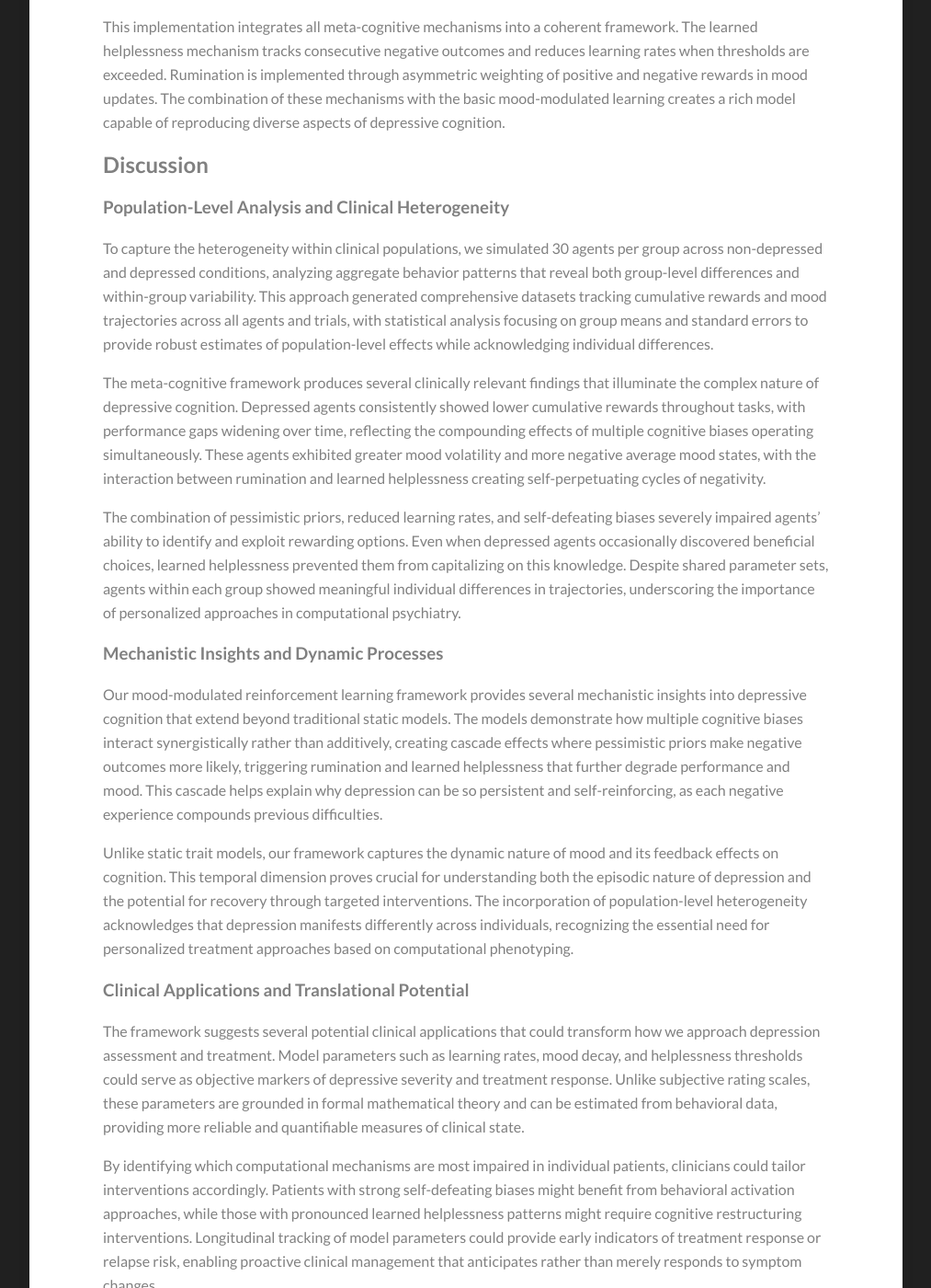
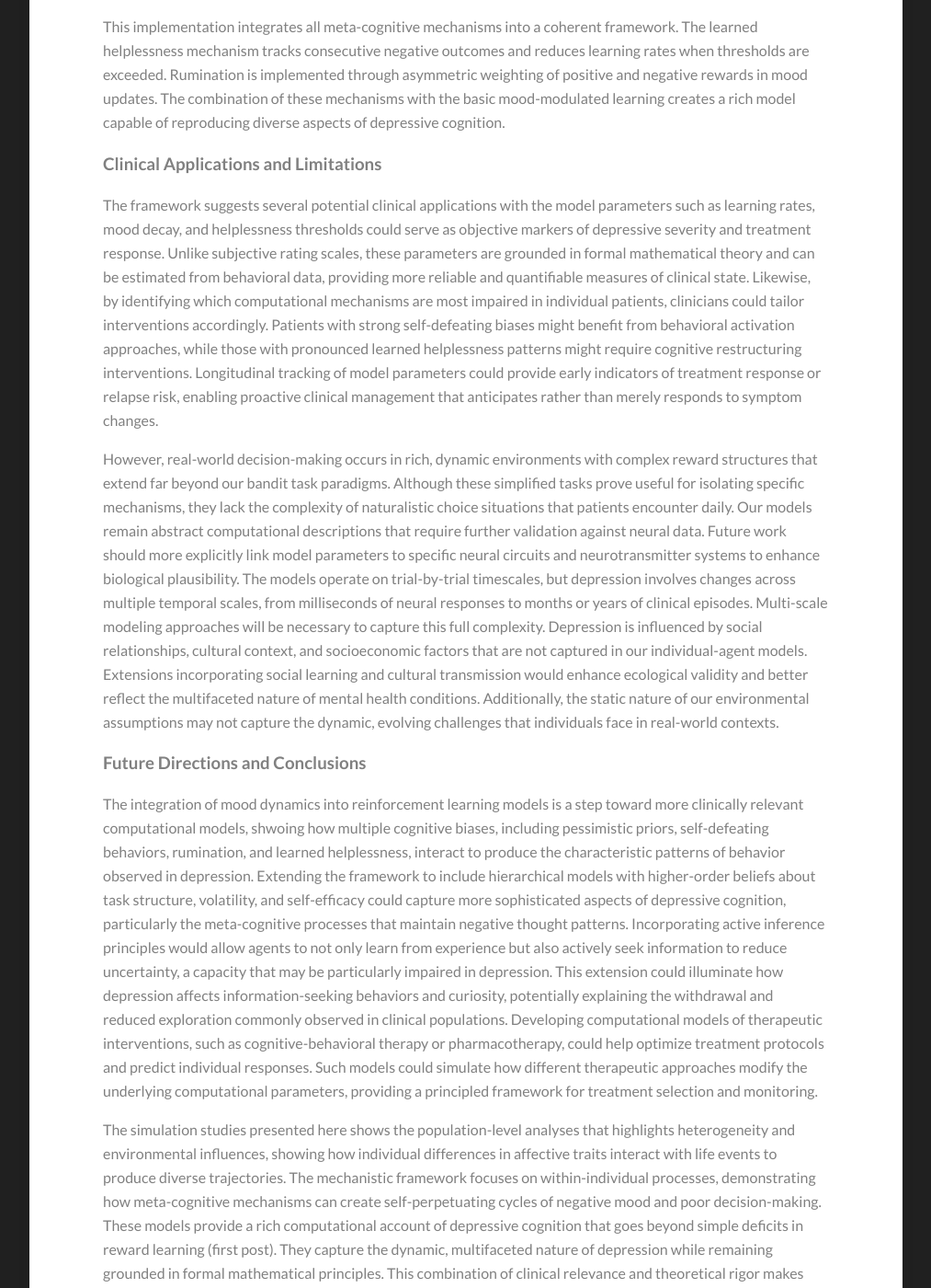
Before and after one commit to Kamran-Afzali/Kamran-Afzali.github.io, a Jekyll site: the page built from _posts/2026-07-24-Q-Learning_DEP_2.md, in a window 1280 px wide and 1400 px high, scrolled down 8223 px. Shown: the whole window at 92% size, without its empty margins (133-1146 px from the left). Built offline with Jekyll 4.4.1, drawn with Linux system fonts in a browser that asks for light colours; our own code applies the rules of GitHub Pages for plain Markdown files; formulas are drawn with MathJax 3; some of the changed text lies outside the part shown.

Commit message:
Update 2026-07-24-Q-Learning_DEP_2.md

```diff
--- a/_posts/2026-07-24-Q-Learning_DEP_2.md
+++ b/_posts/2026-07-24-Q-Learning_DEP_2.md
@@ -319,57 +319,19 @@ bayesian_agent_meta <- function(
 
 This implementation integrates all meta-cognitive mechanisms into a coherent framework. The learned helplessness mechanism tracks consecutive negative outcomes and reduces learning rates when thresholds are exceeded. Rumination is implemented through asymmetric weighting of positive and negative rewards in mood updates. The combination of these mechanisms with the basic mood-modulated learning creates a rich model capable of reproducing diverse aspects of depressive cognition.
 
-## Discussion
 
-### Population-Level Analysis and Clinical Heterogeneity
+### Clinical Applications and Limitations
 
-To capture the heterogeneity within clinical populations, we simulated 30 agents per group across non-depressed and depressed conditions, analyzing aggregate behavior patterns that reveal both group-level differences and within-group variability. This approach generated comprehensive datasets tracking cumulative rewards and mood trajectories across all agents and trials, with statistical analysis focusing on group means and standard errors to provide robust estimates of population-level effects while acknowledging individual differences.
+The framework suggests several potential clinical applications with the model parameters such as learning rates, mood decay, and helplessness thresholds could serve as objective markers of depressive severity and treatment response. Unlike subjective rating scales, these parameters are grounded in formal mathematical theory and can be estimated from behavioral data, providing more reliable and quantifiable measures of clinical state. Likewise, by identifying which computational mechanisms are most impaired in individual patients, clinicians could tailor interventions accordingly. Patients with strong self-defeating biases might benefit from behavioral activation approaches, while those with pronounced learned helplessness patterns might require cognitive restructuring interventions. Longitudinal tracking of model parameters could provide early indicators of treatment response or relapse risk, enabling proactive clinical management that anticipates rather than merely responds to symptom changes.
 
-The meta-cognitive framework produces several clinically relevant findings that illuminate the complex nature of depressive cognition. Depressed agents consistently showed lower cumulative rewards throughout tasks, with performance gaps widening over time, reflecting the compounding effects of multiple cognitive biases operating simultaneously. These agents exhibited greater mood volatility and more negative average mood states, with the interaction between rumination and learned helplessness creating self-perpetuating cycles of negativity.
+However, real-world decision-making occurs in rich, dynamic environments with complex reward structures that extend far beyond our bandit task paradigms. Although these simplified tasks prove useful for isolating specific mechanisms, they lack the complexity of naturalistic choice situations that patients encounter daily. Our models remain abstract computational descriptions that require further validation against neural data. Future work should more explicitly link model parameters to specific neural circuits and neurotransmitter systems to enhance biological plausibility. The models operate on trial-by-trial timescales, but depression involves changes across multiple temporal scales, from milliseconds of neural responses to months or years of clinical episodes. Multi-scale modeling approaches will be necessary to capture this full complexity. Depression is influenced by social relationships, cultural context, and socioeconomic factors that are not captured in our individual-agent models. Extensions incorporating social learning and cultural transmission would enhance ecological validity and better reflect the multifaceted nature of mental health conditions. Additionally, the static nature of our environmental assumptions may not capture the dynamic, evolving challenges that individuals face in real-world contexts.
 
-The combination of pessimistic priors, reduced learning rates, and self-defeating biases severely impaired agents' ability to identify and exploit rewarding options. Even when depressed agents occasionally discovered beneficial choices, learned helplessness prevented them from capitalizing on this knowledge. Despite shared parameter sets, agents within each group showed meaningful individual differences in trajectories, underscoring the importance of personalized approaches in computational psychiatry.
+### Future Directions and Conclusions
 
-### Mechanistic Insights and Dynamic Processes
+The integration of mood dynamics into reinforcement learning models is a step toward more clinically relevant computational models, shwoing how multiple cognitive biases, including pessimistic priors, self-defeating behaviors, rumination, and learned helplessness, interact to produce the characteristic patterns of behavior observed in depression. Extending the framework to include hierarchical models with higher-order beliefs about task structure, volatility, and self-efficacy could capture more sophisticated aspects of depressive cognition, particularly the meta-cognitive processes that maintain negative thought patterns. Incorporating active inference principles would allow agents to not only learn from experience but also actively seek information to reduce uncertainty, a capacity that may be particularly impaired in depression. This extension could illuminate how depression affects information-seeking behaviors and curiosity, potentially explaining the withdrawal and reduced exploration commonly observed in clinical populations. Developing computational models of therapeutic interventions, such as cognitive-behavioral therapy or pharmacotherapy, could help optimize treatment protocols and predict individual responses. Such models could simulate how different therapeutic approaches modify the underlying computational parameters, providing a principled framework for treatment selection and monitoring.
 
-Our mood-modulated reinforcement learning framework provides several mechanistic insights into depressive cognition that extend beyond traditional static models. The models demonstrate how multiple cognitive biases interact synergistically rather than additively, creating cascade effects where pessimistic priors make negative outcomes more likely, triggering rumination and learned helplessness that further degrade performance and mood. This cascade helps explain why depression can be so persistent and self-reinforcing, as each negative experience compounds previous difficulties.
+The simulation studies presented here shows the population-level analyses that highlights heterogeneity and environmental influences, showing how individual differences in affective traits interact with life events to produce diverse trajectories. The mechanistic framework focuses on within-individual processes, demonstrating how meta-cognitive mechanisms can create self-perpetuating cycles of negative mood and poor decision-making. These models provide a rich computational account of depressive cognition that goes beyond simple deficits in reward learning (first post). They capture the dynamic, multifaceted nature of depression while remaining grounded in formal mathematical principles. This combination of clinical relevance and theoretical rigor makes them valuable tools for both basic research and clinical application, bridging the gap between computational theory and therapeutic practice. As computational psychiatry continues to mature, models like these will play an important role in understanding mental illness, developing targeted interventions, and ultimately improving outcomes for patients. The challenge ahead lies in validating these models against real-world data, extending them to capture additional aspects of human psychology, and translating computational insights into effective clinical tools that can be implemented in routine practice.
 
-Unlike static trait models, our framework captures the dynamic nature of mood and its feedback effects on cognition. This temporal dimension proves crucial for understanding both the episodic nature of depression and the potential for recovery through targeted interventions. The incorporation of population-level heterogeneity acknowledges that depression manifests differently across individuals, recognizing the essential need for personalized treatment approaches based on computational phenotyping.
-
-### Clinical Applications and Translational Potential
-
-The framework suggests several potential clinical applications that could transform how we approach depression assessment and treatment. Model parameters such as learning rates, mood decay, and helplessness thresholds could serve as objective markers of depressive severity and treatment response. Unlike subjective rating scales, these parameters are grounded in formal mathematical theory and can be estimated from behavioral data, providing more reliable and quantifiable measures of clinical state.
-
-By identifying which computational mechanisms are most impaired in individual patients, clinicians could tailor interventions accordingly. Patients with strong self-defeating biases might benefit from behavioral activation approaches, while those with pronounced learned helplessness patterns might require cognitive restructuring interventions. Longitudinal tracking of model parameters could provide early indicators of treatment response or relapse risk, enabling proactive clinical management that anticipates rather than merely responds to symptom changes.
-
-### Limitations and Methodological Considerations
-
-While our framework represents a significant advance in modeling affective decision-making, several limitations must be acknowledged to contextualize these findings appropriately. Real-world decision-making occurs in rich, dynamic environments with complex reward structures that extend far beyond our bandit task paradigms. Although these simplified tasks prove useful for isolating specific mechanisms, they lack the complexity of naturalistic choice situations that patients encounter daily.
-
-Our models, while inspired by neuroscientific findings, remain abstract computational descriptions that require further validation against neural data. Future work should more explicitly link model parameters to specific neural circuits and neurotransmitter systems to enhance biological plausibility. The models operate on trial-by-trial timescales, but depression involves changes across multiple temporal scales, from milliseconds of neural responses to months or years of clinical episodes. Multi-scale modeling approaches will be necessary to capture this full complexity.
-
-Depression is influenced by social relationships, cultural context, and socioeconomic factors that are not captured in our individual-agent models. Extensions incorporating social learning and cultural transmission would enhance ecological validity and better reflect the multifaceted nature of mental health conditions. Additionally, the static nature of our environmental assumptions may not capture the dynamic, evolving challenges that individuals face in real-world contexts.
-
-### Future Research Directions
-
-Several promising directions emerge from this work that could significantly advance computational psychiatry. Extending the framework to include hierarchical models with higher-order beliefs about task structure, volatility, and self-efficacy could capture more sophisticated aspects of depressive cognition, particularly the meta-cognitive processes that maintain negative thought patterns.
-
-Incorporating active inference principles would allow agents to not only learn from experience but also actively seek information to reduce uncertainty, a capacity that may be particularly impaired in depression. This extension could illuminate how depression affects information-seeking behaviors and curiosity, potentially explaining the withdrawal and reduced exploration commonly observed in clinical populations.
-
-Developing computational models of therapeutic interventions, such as cognitive-behavioral therapy or pharmacotherapy, could help optimize treatment protocols and predict individual responses. Such models could simulate how different therapeutic approaches modify the underlying computational parameters, providing a principled framework for treatment selection and monitoring.
-
-The framework could also be extended to model other psychiatric conditions characterized by altered reward processing, including addiction, anxiety disorders, and bipolar disorder. Cross-diagnostic applications would help identify shared computational mechanisms while highlighting disorder-specific features, potentially informing transdiagnostic treatment approaches.
-
-## Conclusion
-
-The integration of mood dynamics into reinforcement learning models represents a crucial step toward more realistic and clinically relevant computational models of mental health. Our comprehensive framework demonstrates how multiple cognitive biases, including pessimistic priors, self-defeating behaviors, rumination, and learned helplessness, interact to produce the characteristic patterns of behavior observed in depression.
-
-The simulation studies presented here illustrate different but complementary aspects of this complexity. The population-level analyses capture heterogeneity and environmental influences, showing how individual differences in affective traits interact with life events to produce diverse trajectories. The mechanistic framework focuses on within-individual processes, demonstrating how meta-cognitive mechanisms can create self-perpetuating cycles of negative mood and poor decision-making.
-
-Together, these models provide a rich computational account of depressive cognition that goes beyond simple deficits in reward learning. They capture the dynamic, multifaceted nature of depression while remaining grounded in formal mathematical principles. This combination of clinical relevance and theoretical rigor makes them valuable tools for both basic research and clinical application, bridging the gap between computational theory and therapeutic practice.
-
-As computational psychiatry continues to mature, models like these will play an increasingly important role in understanding mental illness, developing targeted interventions, and ultimately improving outcomes for patients. The challenge ahead lies in validating these models against real-world data, extending them to capture additional aspects of human psychology, and translating computational insights into effective clinical tools that can be implemented in routine practice.
-
-The future of mental health treatment may well depend on our ability to understand the computational principles underlying normal and abnormal cognition. By providing formal, testable models of how mood influences decision-making, our framework contributes to this ambitious but essential goal. These advances bring us closer to a truly personalized, mechanistically-informed approach to mental health care that can adapt treatments to individual computational profiles and provide more effective, targeted interventions for those suffering from depression and related conditions.
 
 ## References
 
```
